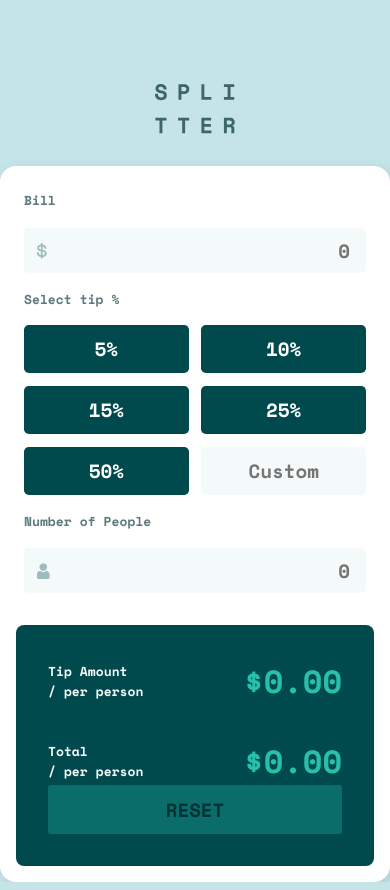
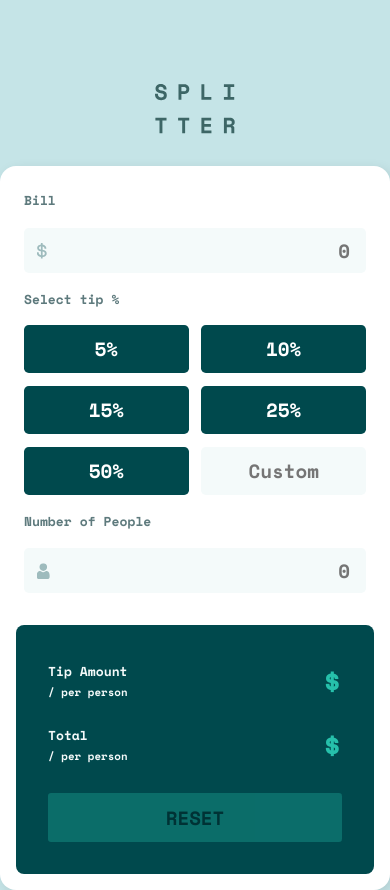
Before and after one commit to tabascum/tip-calculator-app, a Nuxt app: page / in a window 390 px wide. Built offline with nearby package versions, Linux system fonts and the light colour scheme.

Commit message:
update store

```diff
--- a/components/BillComponent.vue
+++ b/components/BillComponent.vue
@@ -19,9 +19,9 @@
           <p>Select tip %</p>
           <div class="buttons">
             <ButtonComponent
-              v-for="percentage in tipPercentages"
+              v-for="percentage in myTipStore.tipPercentages"
               :key="percentage"
-              @click="calculateTip(percentage)"
+              @click="setCustomTip(percentage)"
             >
               {{ percentage }}%
             </ButtonComponent>
@@ -61,13 +61,17 @@ import { useTipStore } from "~/stores/TipStore";
 
 const myTipStore = useTipStore();
 
-const tipPercentages = computed(() => myTipStore.tipPercentages);
+const setBillTotal = () => {
+  myTipStore.calculateTip();
+};
 
-const calculateTip = (percentage) => {
+const setCustomTip = (percentage) => {
   myTipStore.setCustomTip(percentage);
+  myTipStore.calculateTip();
+};
 
-  myTipStore.tipAmountPerson();
-  myTipStore.totalPerson();
+const setNumberOfPeople = () => {
+  myTipStore.calculateTip();
 };
 </script>
 
@@ -227,3 +231,4 @@ input.error {
   text-align: end;
 }
 </style>
+~/assets/images/stores/TipStore
--- a/components/TipComponent.vue
+++ b/components/TipComponent.vue
@@ -4,16 +4,16 @@
       <div class="tip-content">
         <div class="text">
           <p>Tip Amount</p>
-          <p>/ per person</p>
+          <p><small>/ per person</small></p>
         </div>
-        <p class="total">${{ resultTipStore.tipAmountPerson.toFixed(2) }}</p>
+        <p class="total">${{ resultTipStore.tipAmountPerPerson }}</p>
       </div>
       <div class="tip-content">
         <div class="text">
           <p>Total</p>
-          <p>/ per person</p>
+          <p><small>/ per person</small></p>
         </div>
-        <p class="total">${{ resultTipStore.totalPerson.toFixed(2) }}</p>
+        <p class="total">${{ resultTipStore.totalPerPerson }}</p>
       </div>
     </article>
     <button class="reset-button" @click="resetFields">RESET</button>
@@ -60,10 +60,6 @@ const resetFields = () => {
   justify-content: space-between;
 }
 
-.text:nth-child(2) {
-  font-weight: lighter !important;
-}
-
 .total {
   font-size: 2rem;
   color: var(--strong-cyan);
@@ -89,5 +85,11 @@ const resetFields = () => {
   .tip-container {
     width: 100%;
   }
+
+  .tip-wrapper {
+    gap: 1rem;
+    margin-block-end: 1.5rem;
+  }
 }
 </style>
+~/assets/images/stores/TipStore
--- a/stores/TipStore.js
+++ b/stores/TipStore.js
@@ -6,41 +6,30 @@ export const useTipStore = defineStore("tip", {
     billTotal: null,
     customTip: null,
     numberOfPeople: null,
-    tipAmountPerson: 0,
-    totalPerson: 0,
+    tipAmountPerPerson: null,
+    totalPerPerson: null,
   }),
   actions: {
     setBillTotal(value) {
-      this.billTotal = Number(value);
+      this.billTotal = parseFloat(value);
     },
     setCustomTip(value) {
-      this.customTip = Number(value);
+      this.customTip = parseFloat(value);
     },
     setNumberOfPeople(value) {
-      this.numberOfPeople = Number(value);
+      this.numberOfPeople = parseFloat(value);
+    },
+    calculateTip() {
+      const tipAmount =
+        this.customTip > 0
+          ? (this.billTotal * this.customTip) / 100
+          : this.billTotal * 0.1; // Use 10% como padrão
+
+      this.tipAmountPerPerson = tipAmount / this.numberOfPeople;
+      this.totalPerPerson = (this.billTotal + tipAmount) / this.numberOfPeople;
     },
   },
   getters: {
-    tipAmountPerPerson(state) {
-      const tipAmount =
-        state.customTip > 0
-          ? (state.billTotal * state.customTip) / 100
-          : (state.billTotal * this.tipPercentages[state.customTip]) / 100;
-
-      return tipAmount / state.numberOfPeople;
-    },
-
-    totalPerPerson(state) {
-      const tipAmount =
-        state.customTip > 0
-          ? (state.billTotal * state.customTip) / 100
-          : (state.billTotal * this.tipPercentages[state.customTip]) / 100;
-
-      return (
-        state.billTotal / state.numberOfPeople +
-        tipAmount / state.numberOfPeople
-      );
-    },
     tipPercentages() {
       return [5, 10, 15, 25, 50];
     },
```
